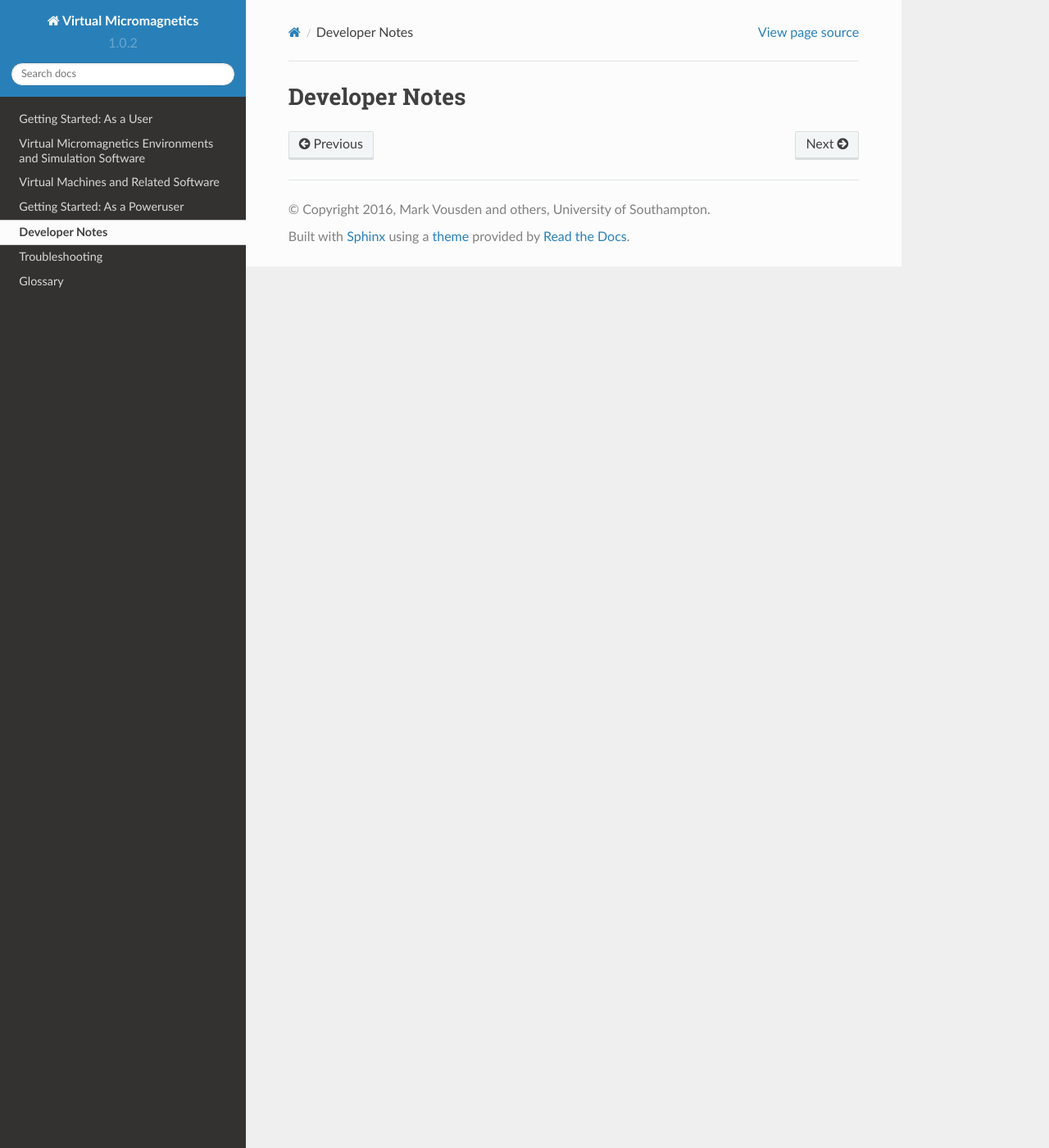
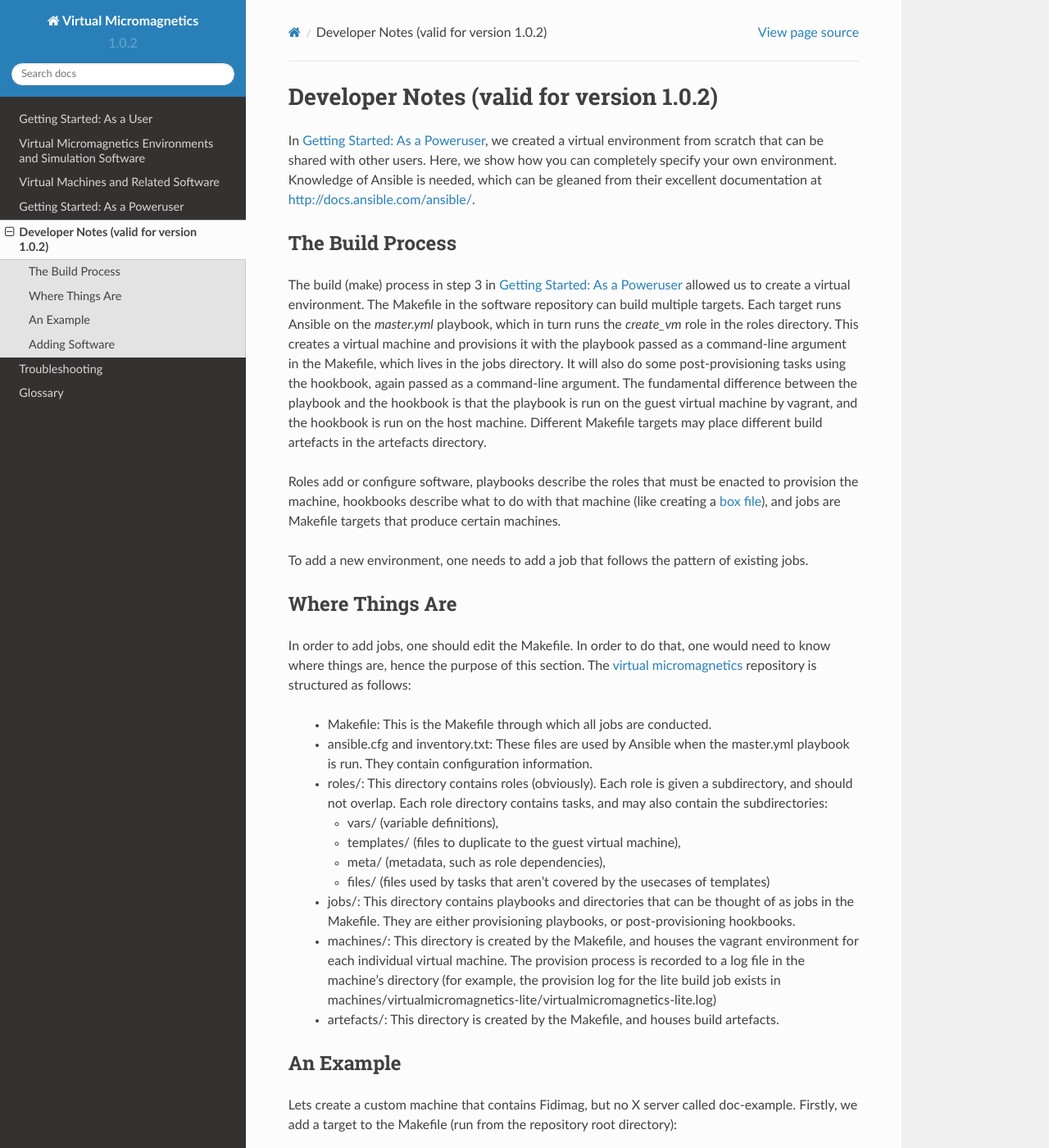
Before and after one commit to computationalmodelling/virtualmicromagnetics, a Sphinx documentation site: the page built from docs/developer-notes.rst, in a window 1280 px wide and 1400 px high. Shown: the whole window at 82% size. Built offline with Sphinx 7.4.7 and the Read the Docs theme 2.0.0, drawn with Linux system fonts in a browser that asks for light colours; some of the changed text lies outside the part shown.

Commit message:
DOC-026: Add some developer notes text.

```diff
--- a/docs/developer-notes.rst
+++ b/docs/developer-notes.rst
@@ -1,4 +1,112 @@
 .. _dev-notes:
 
-Developer Notes
-===============
+Developer Notes (valid for version 1.0.2)
+=========================================
+
+In :ref:`getting-started-poweruser`, we created a virtual environment from
+scratch that can be shared with other users. Here, we show how you can
+completely specify your own environment. Knowledge of Ansible is needed, which
+can be gleaned from their excellent documentation at
+http://docs.ansible.com/ansible/.
+
+The Build Process
+-----------------
+
+The build (make) process in step 3 in :ref:`getting-started-poweruser` allowed
+us to create a virtual environment. The Makefile in the software repository can
+build multiple targets. Each target runs Ansible on the `master.yml` playbook,
+which in turn runs the `create_vm` role in the roles directory. This creates a
+virtual machine and provisions it with the playbook passed as a command-line
+argument in the Makefile, which lives in the jobs directory. It will also do
+some post-provisioning tasks using the hookbook, again passed as a command-line
+argument. The fundamental difference between the playbook and the hookbook is
+that the playbook is run on the guest virtual machine by vagrant, and the
+hookbook is run on the host machine. Different Makefile targets may place
+different build artefacts in the artefacts directory.
+
+Roles add or configure software, playbooks describe the roles that must be
+enacted to provision the machine, hookbooks describe what to do with that
+machine (like creating a :term:`box file`), and jobs are Makefile targets that
+produce certain machines.
+
+To add a new environment, one needs to add a job that follows the pattern of
+existing jobs.
+
+Where Things Are
+----------------
+
+In order to add jobs, one should edit the Makefile. In order to do that, one
+would need to know where things are, hence the purpose of this section. The
+:term:`virtual micromagnetics` repository is structured as follows:
+
+  - Makefile: This is the Makefile through which all jobs are conducted.
+
+  - ansible.cfg and inventory.txt: These files are used by Ansible when the
+    master.yml playbook is run. They contain configuration information.
+
+  - roles/: This directory contains roles (obviously). Each role is given a
+    subdirectory, and should not overlap. Each role directory contains
+    tasks, and may also contain the subdirectories:
+
+    - vars/ (variable definitions),
+    - templates/ (files to duplicate to the guest virtual machine),
+    - meta/ (metadata, such as role dependencies),
+    - files/ (files used by tasks that aren't covered by the usecases of
+      templates)
+
+  - jobs/: This directory contains playbooks and directories that can be
+    thought of as jobs in the Makefile. They are either provisioning playbooks,
+    or post-provisioning hookbooks.
+
+  - machines/: This directory is created by the Makefile, and houses the
+    vagrant environment for each individual virtual machine. The provision
+    process is recorded to a log file in the machine's directory (for example,
+    the provision log for the lite build job exists in
+    machines/virtualmicromagnetics-lite/virtualmicromagnetics-lite.log)
+
+  - artefacts/: This directory is created by the Makefile, and houses build
+    artefacts.
+
+An Example
+----------
+
+Lets create a custom machine that contains Fidimag, but no X server called
+doc-example. Firstly, we add a target to the Makefile (run from the repository
+root directory)::
+
+  printf "
+  # This target builds a virtual hard disk file containing an OOMMF and Fidimag
+  # installation.
+  doc-example:
+      ansible-playbook master.yml -c local -i localhost, -v -k --extra-vars=\"vm_name=virtualmicromagnetics-doc-example playbook=provision_virtualmicromagnetics_doc-example.yml hookbook=hook.yml extra_resources_dir=guest_resources/\"
+  " >> Makefile
+
+Now we need to describe what the state of the machine should be, by modifying
+playbook `provision_virtualmicromagnetics_doc-examples.yml`::
+
+  printf "
+  ---
+  # This Ansible playbook is a provision playbook designed to be used with
+  # vagrant. This playbook provisions a machine suitable for micromagnetic
+  # simulation with fidimag. It is executed by the virtual machine.
+
+  - hosts: all
+
+    vars:
+      vm_name: virtualmicromagnetics-doc-example
+
+    roles:
+      - fidimag
+      - fidimag_examples
+      - add_super_user
+      - { role: set_hostname, HOSTNAME: \"{{ vm_name }}\" }
+  " > jobs/provision_virtualmicromagnetics_doc-example.yml
+
+Now we are ready to build the environment by commanding (again, from the repository root directory)::
+
+  make doc-example
+
+This creates another :term:`virtual environment` in the artefacts directory.
+
+Adding Software
+---------------
```
